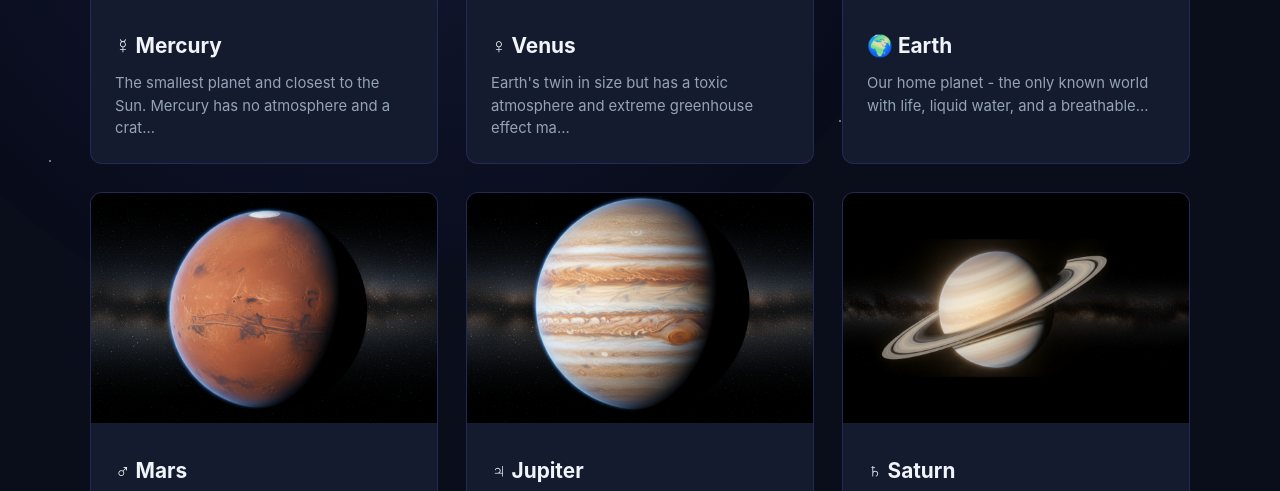
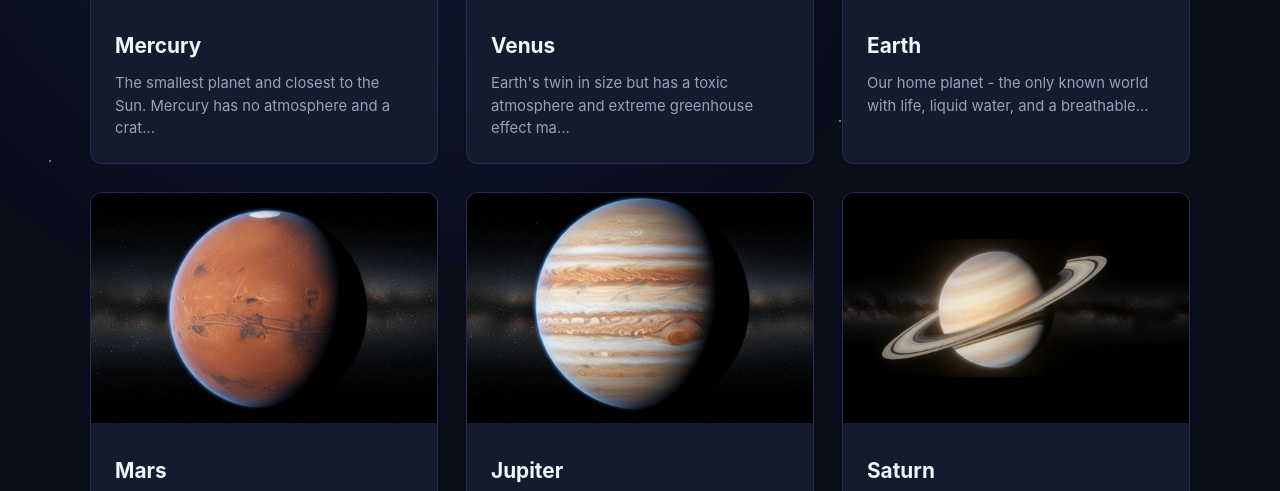
Before and after one commit to sarimraza1/Ict-Project, a plain HTML site: page firstdraft/planets.html in a window 1280 px wide. Shown: the part 539-1030 px from the top of the page. Drawn offline with Linux system fonts and the light colour scheme.

Commit message:
Remove icons from planets

```diff
--- a/firstdraft/planets.html
+++ b/firstdraft/planets.html
@@ -1,11 +1,10 @@
 <!DOCTYPE html>
 <html lang="en">
-
   <head>
-  <meta charset="UTF-8">
-  <meta name="viewport" content="width=device-width, initial-scale=1.0">
+    <meta charset="UTF-8" />
+    <meta name="viewport" content="width=device-width, initial-scale=1.0" />
     <title>Planets - Astropedia</title>
-  <link rel="stylesheet" href="style.css">
+    <link rel="stylesheet" href="style.css" />
   </head>
 
   <body>
@@ -44,7 +43,7 @@
       <div class="modal-overlay" onclick="closeModal()"></div>
       <div class="modal-content">
         <button class="modal-close" onclick="closeModal()">&times;</button>
-      <img id="modalImage" class="modal-image" src="" alt="">
+        <img id="modalImage" class="modal-image" src="" alt="" />
         <div class="modal-info">
           <h2 id="modalTitle"></h2>
           <p id="modalDescription"></p>
@@ -61,119 +60,119 @@
       // Celestial bodies data with local images
       const planets = [
         {
-        name: '☿ Mercury',
-        desc: 'The smallest planet and closest to the Sun. Mercury has no atmosphere and a cratered surface similar to our Moon.',
-        image: 'images/mercury.png',
+          name: "Mercury",
+          desc: "The smallest planet and closest to the Sun. Mercury has no atmosphere and a cratered surface similar to our Moon.",
+          image: "images/mercury.png",
           facts: {
-          'Distance': '57.9 million km',
-          'Diameter': '4,879 km',
-          'Day': '59 Earth days',
-          'Year': '88 Earth days',
-          'Moons': '0'
-        }
+            Distance: "57.9 million km",
+            Diameter: "4,879 km",
+            Day: "59 Earth days",
+            Year: "88 Earth days",
+            Moons: "0",
+          },
         },
         {
-        name: '♀ Venus',
-        desc: 'Earth\'s twin in size but has a toxic atmosphere and extreme greenhouse effect making it the hottest planet.',
-        image: 'images/venus.png',
+          name: "Venus",
+          desc: "Earth's twin in size but has a toxic atmosphere and extreme greenhouse effect making it the hottest planet.",
+          image: "images/venus.png",
           facts: {
-          'Distance': '108.2 million km',
-          'Diameter': '12,104 km',
-          'Day': '243 Earth days',
-          'Year': '225 Earth days',
-          'Moons': '0'
-        }
+            Distance: "108.2 million km",
+            Diameter: "12,104 km",
+            Day: "243 Earth days",
+            Year: "225 Earth days",
+            Moons: "0",
+          },
         },
         {
-        name: '🌍 Earth',
-        desc: 'Our home planet - the only known world with life, liquid water, and a breathable atmosphere.',
-        image: 'images/earth.png',
+          name: "Earth",
+          desc: "Our home planet - the only known world with life, liquid water, and a breathable atmosphere.",
+          image: "images/earth.png",
           facts: {
-          'Distance': '149.6 million km',
-          'Diameter': '12,742 km',
-          'Day': '24 hours',
-          'Year': '365.25 days',
-          'Moons': '1'
-        }
+            Distance: "149.6 million km",
+            Diameter: "12,742 km",
+            Day: "24 hours",
+            Year: "365.25 days",
+            Moons: "1",
+          },
         },
         {
-        name: '♂ Mars',
-        desc: 'The Red Planet with polar ice caps, ancient riverbeds, and the largest volcano in the solar system.',
-        image: 'images/mars.png',
+          name: "Mars",
+          desc: "The Red Planet with polar ice caps, ancient riverbeds, and the largest volcano in the solar system.",
+          image: "images/mars.png",
           facts: {
-          'Distance': '227.9 million km',
-          'Diameter': '6,779 km',
-          'Day': '24.6 hours',
-          'Year': '687 Earth days',
-          'Moons': '2'
-        }
+            Distance: "227.9 million km",
+            Diameter: "6,779 km",
+            Day: "24.6 hours",
+            Year: "687 Earth days",
+            Moons: "2",
+          },
         },
         {
-        name: '♃ Jupiter',
-        desc: 'The largest planet - a gas giant with the famous Great Red Spot storm and 95+ moons.',
-        image: 'images/jupiter.png',
+          name: "Jupiter",
+          desc: "The largest planet - a gas giant with the famous Great Red Spot storm and 95+ moons.",
+          image: "images/jupiter.png",
           facts: {
-          'Distance': '778.5 million km',
-          'Diameter': '139,820 km',
-          'Day': '10 hours',
-          'Year': '12 Earth years',
-          'Moons': '95+'
-        }
+            Distance: "778.5 million km",
+            Diameter: "139,820 km",
+            Day: "10 hours",
+            Year: "12 Earth years",
+            Moons: "95+",
+          },
         },
         {
-        name: '♄ Saturn',
-        desc: 'Famous for its spectacular ring system and 146+ moons including massive Titan.',
-        image: 'images/saturn.png',
+          name: "Saturn",
+          desc: "Famous for its spectacular ring system and 146+ moons including massive Titan.",
+          image: "images/saturn.png",
           facts: {
-          'Distance': '1.4 billion km',
-          'Diameter': '116,460 km',
-          'Day': '10.7 hours',
-          'Year': '29 Earth years',
-          'Moons': '146+'
-        }
+            Distance: "1.4 billion km",
+            Diameter: "116,460 km",
+            Day: "10.7 hours",
+            Year: "29 Earth years",
+            Moons: "146+",
+          },
         },
         {
-        name: '♅ Uranus',
-        desc: 'An ice giant that rotates on its side and appears blue-green due to methane in its atmosphere.',
-        image: 'images/uranus.png',
+          name: "Uranus",
+          desc: "An ice giant that rotates on its side and appears blue-green due to methane in its atmosphere.",
+          image: "images/uranus.png",
           facts: {
-          'Distance': '2.9 billion km',
-          'Diameter': '50,724 km',
-          'Day': '17 hours',
-          'Year': '84 Earth years',
-          'Moons': '27'
-        }
+            Distance: "2.9 billion km",
+            Diameter: "50,724 km",
+            Day: "17 hours",
+            Year: "84 Earth years",
+            Moons: "27",
+          },
         },
         {
-        name: '♆ Neptune',
-        desc: 'The windiest planet with supersonic winds and a deep blue color from atmospheric methane.',
-        image: 'images/neptune.png',
+          name: "Neptune",
+          desc: "The windiest planet with supersonic winds and a deep blue color from atmospheric methane.",
+          image: "images/neptune.png",
           facts: {
-          'Distance': '4.5 billion km',
-          'Diameter': '49,244 km',
-          'Day': '16 hours',
-          'Year': '165 Earth years',
-          'Moons': '14'
-        }
+            Distance: "4.5 billion km",
+            Diameter: "49,244 km",
+            Day: "16 hours",
+            Year: "165 Earth years",
+            Moons: "14",
+          },
         },
         {
-        name: '☉ Sun',
-        desc: 'The star at the center of our solar system. A massive sphere of hot plasma that provides light and heat to all planets.',
-        image: 'images/sun.png',
+          name: "Sun",
+          desc: "The star at the center of our solar system. A massive sphere of hot plasma that provides light and heat to all planets.",
+          image: "images/sun.png",
           facts: {
-          'Distance': '0 km (Center)',
-          'Diameter': '1,392,700 km',
-          'Temperature': '5,500°C (surface)',
-          'Age': '4.6 billion years',
-          'Type': 'G-type Main Sequence'
-        }
-      }
+            Distance: "0 km (Center)",
+            Diameter: "1,392,700 km",
+            Temperature: "5,500°C (surface)",
+            Age: "4.6 billion years",
+            Type: "G-type Main Sequence",
+          },
+        },
       ];
 
       // Create card
       function createCard(planet, index) {
-      const card = document.createElement('div');
-      card.className = 'card';
+        const card = document.createElement("div");
+        card.className = "card";
         card.style.animationDelay = `${index * 0.1}s`;
         card.innerHTML = `
         <img src="${planet.image}" alt="${planet.name}" class="card-img">
@@ -188,12 +187,12 @@
 
       // Open modal
       function openModal(planet) {
-      document.getElementById('modalTitle').textContent = planet.name;
-      document.getElementById('modalImage').src = planet.image;
-      document.getElementById('modalDescription').textContent = planet.desc;
+        document.getElementById("modalTitle").textContent = planet.name;
+        document.getElementById("modalImage").src = planet.image;
+        document.getElementById("modalDescription").textContent = planet.desc;
 
-      const facts = document.getElementById('modalFacts');
-      facts.innerHTML = '';
+        const facts = document.getElementById("modalFacts");
+        facts.innerHTML = "";
         for (let [key, val] of Object.entries(planet.facts)) {
           facts.innerHTML += `
           <div class="fact">
@@ -203,31 +202,30 @@
         `;
         }
 
-      document.getElementById('modal').classList.add('active');
-      document.body.style.overflow = 'hidden';
+        document.getElementById("modal").classList.add("active");
+        document.body.style.overflow = "hidden";
       }
 
       // Close modal
       function closeModal() {
-      document.getElementById('modal').classList.remove('active');
-      document.body.style.overflow = '';
+        document.getElementById("modal").classList.remove("active");
+        document.body.style.overflow = "";
       }
 
       // Load planets
       function load() {
-      const grid = document.getElementById('grid');
+        const grid = document.getElementById("grid");
         planets.forEach((planet, index) => {
           const card = createCard(planet, index);
           grid.appendChild(card);
         });
-      document.getElementById('loading').style.display = 'none';
+        document.getElementById("loading").style.display = "none";
       }
 
-    document.addEventListener('DOMContentLoaded', load);
-    document.addEventListener('keydown', e => {
-      if (e.key === 'Escape') closeModal();
+      document.addEventListener("DOMContentLoaded", load);
+      document.addEventListener("keydown", (e) => {
+        if (e.key === "Escape") closeModal();
       });
     </script>
   </body>
-
 </html>
```
Lines whose indentation alone changed are shown as unchanged.
